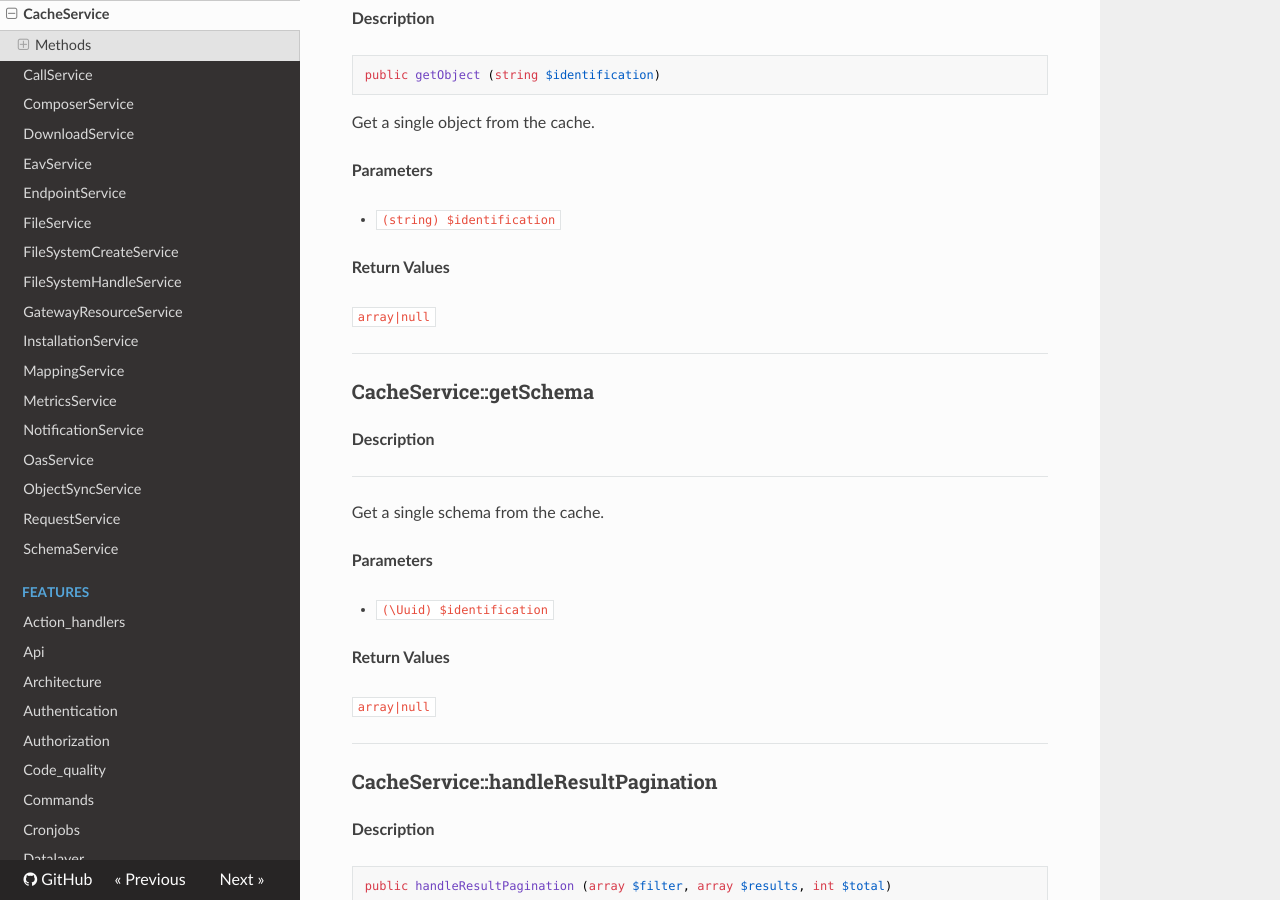
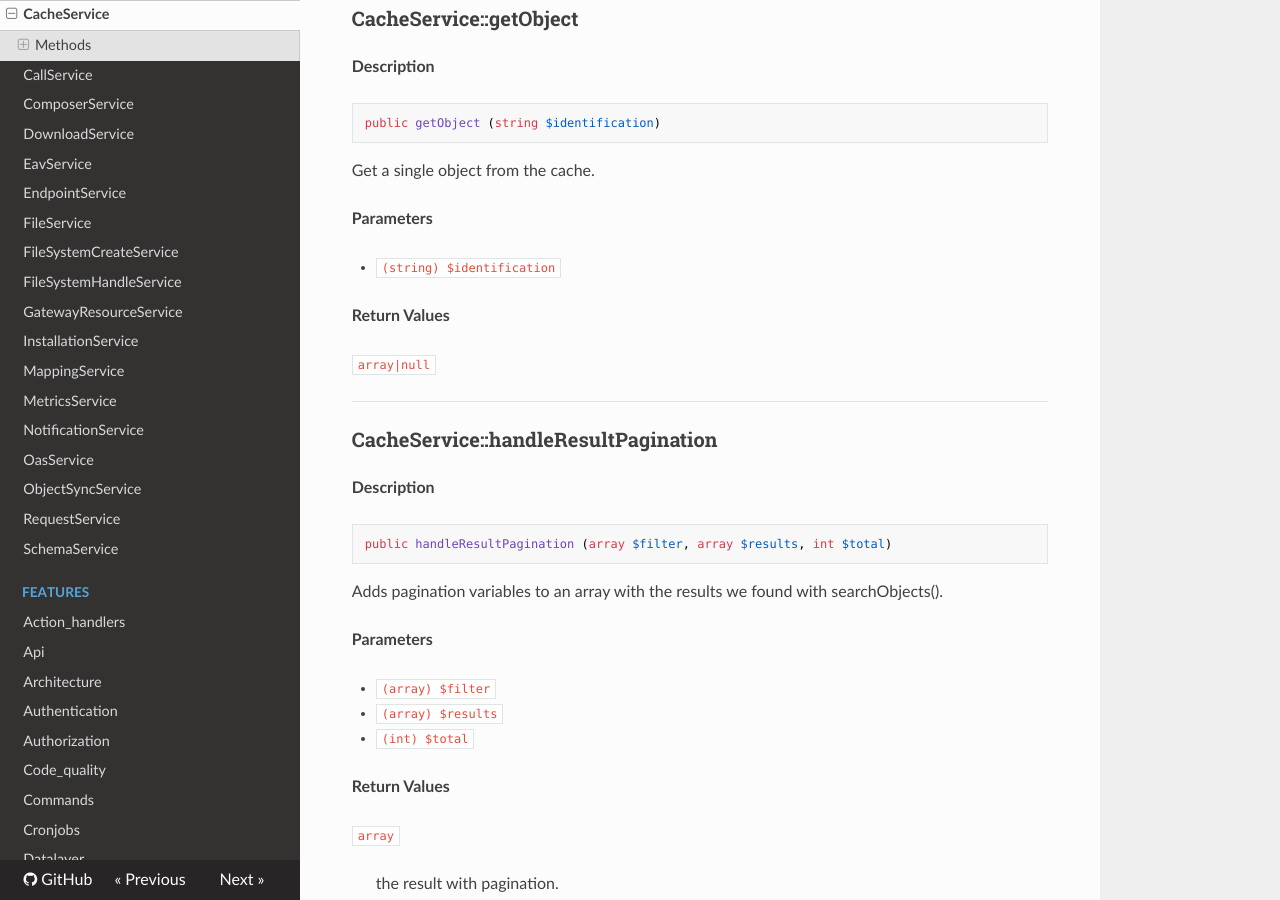
Before and after one commit to CommonGateway/CoreBundle, an MkDocs documentation site: the page built from docs/classes/Service/CacheService.md, in a window 1280 px wide and 900 px high, scrolled down 3826 px. Built offline with MkDocs 1.6.1, drawn with Linux system fonts in a browser that asks for light colours; nearby versions of some CDN libraries; some of the changed text lies outside the part shown.

Commit message:
Update phpdoc

```diff
--- a/docs/classes/Service/CacheService.md
+++ b/docs/classes/Service/CacheService.md
@@ -234,30 +236,6 @@ Get a single object from the cache.
 <hr />
 
 
-### CacheService::getSchema
-
-**Description**
-
-<hr />
-
-Get a single schema from the cache.
-
-
-
-**Parameters**
-
-* `(\Uuid) $identification`
-
-**Return Values**
-
-`array|null`
-
-
-
-
-<hr />
-
-
 ### CacheService::handleResultPagination
 
 **Description**
@@ -327,30 +305,6 @@ Removes an object from the cache.
 **Parameters**
 
 * `(\ObjectEntity) $objectEntity`
-
-**Return Values**
-
-`void`
-
-
-
-
-<hr />
-
-
-### CacheService::removeSchema
-
-**Description**
-
-<hr />
-
-Removes an Schema from the cache.
-
-
-
-**Parameters**
-
-* `(\Entity) $entity`
 
 **Return Values**
 
@@ -505,4 +459,6 @@ Throws all available objects into the cache.
 `int`
 
 
+
+
 <hr />
```
Also changed, not shown: other parts of docs/classes/Service/CacheService.md (+2 -0 lines), docs/classes/Service/AuthenticationService.md (+5 -5 lines), docs/classes/Service/ComposerService.md (+1 -3 lines), docs/classes/Service/MappingService.md (+1 -1 lines).
